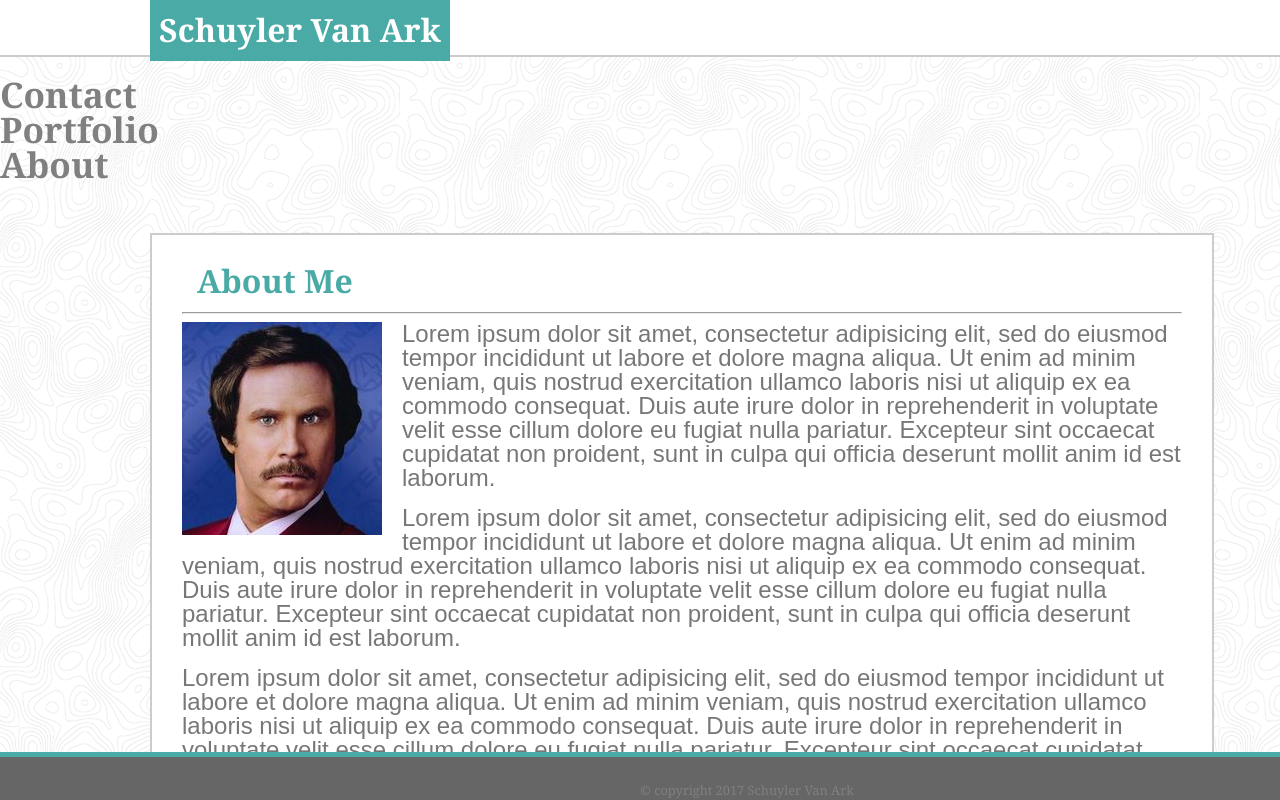
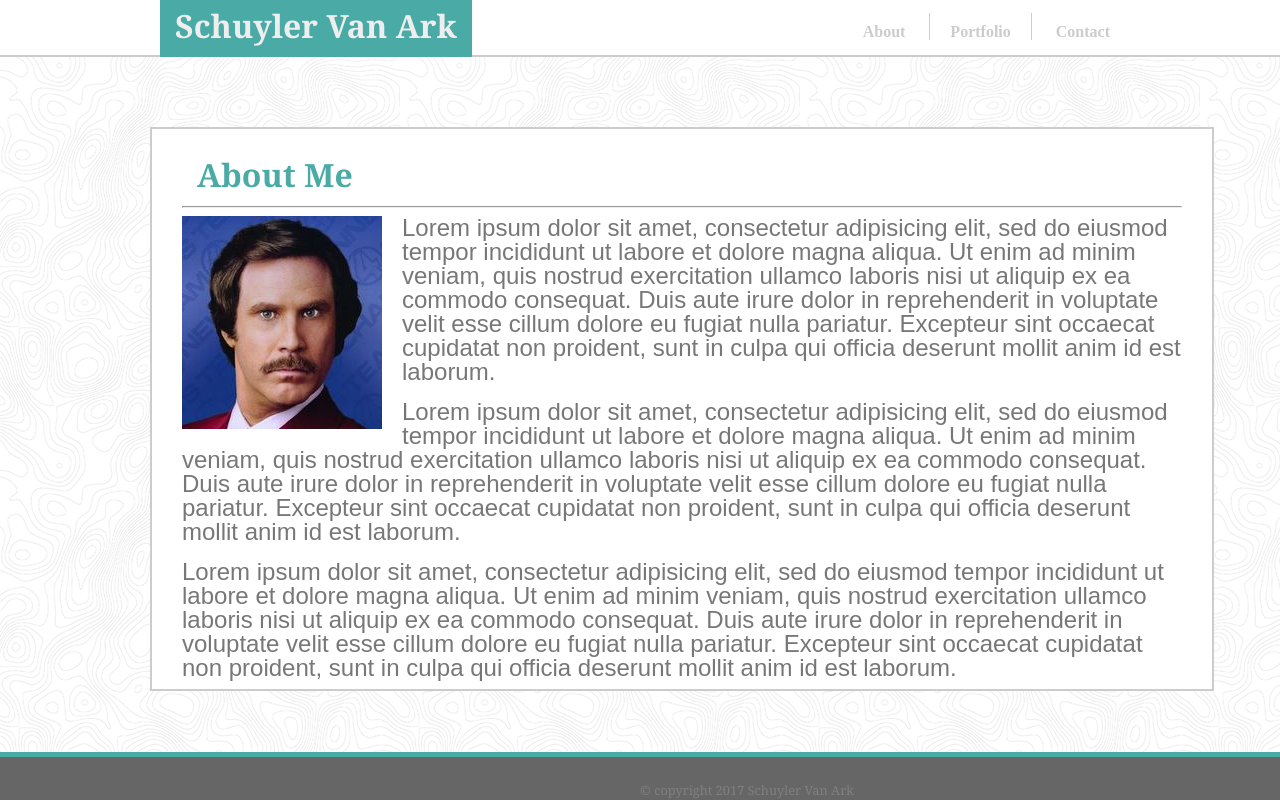
Before and after one commit to SkyVanArk/Responsive-Portfolio, a plain HTML site: page index.html in a window 1280 px wide. Shown: the top 800 px of the page. Drawn offline with Linux system fonts and the light colour scheme.

Commit message:
Header updates and logo href updates

```diff
--- a/assets/css/style.css
+++ b/assets/css/style.css
@@ -10,7 +10,7 @@
 h1 {
 	position: absolute;
 	background-color: #4aaaa5;
-	width: 300px;
+	/*width: 300px;*/
 	font-family: 'Georgia', Times, Times New Roman, serif;
 	font-size: 200%;
 	color: white;
@@ -18,7 +18,7 @@ h1 {
 	text-align: center;
 	padding-top: 14px;
 	padding-bottom: 15px;
-	margin-left: 150px;
+	/*margin-left: 150px;*/
 }
 
 h2 {
@@ -69,6 +69,8 @@ header{
 
 }
 
+
+
 div.mainHeader{
 	background-color: #ffffff;
 	border: none;
@@ -89,8 +91,15 @@ h1.headerName{
   	float: left;
 }
 
+
+
 .inline{
 	display: inline;
+}
+
+.standardFont{
+	color: #777777;
+	line-height: 150%;
 }
 
 .navBar{
@@ -104,17 +113,19 @@ a.navMenu{
   	top: 10%;
 }
 
+a.navMenu:link{
+  text-decoration: none;
+  font-weight: bold;
+  background-color: #fff;
+  color: #cccccc;
+  }
+
 a.border{
 	border-right: 1px solid;
   	border-left: 1px solid;
   	border-color: #cccccc;
   	padding-right: 20px;
   	padding-left: 20px;
-}
-
-.standardFont{
-	color: #777777;
-	line-height: 150%;
 }
 
 figure {
@@ -214,6 +225,10 @@ p {
 	width: 60px;
 	margin-left: 12px;
 	margin-right: 12px;
+}
+
+a.connectLink{
+	text-decoration: none;
 }
 
 footer {
--- a/index.html
+++ b/index.html
@@ -8,22 +8,18 @@
 </head>
 
 <body background="./assets/images/topography/topography.png">
-	<div class="Header">
-		<header>
-			<h1>Schuyler Van Ark</h1>
-		</header>
-		<div>
-			<div class="links">
-				<a href="./contact.html" style="text-decoration: none;"><h4>Contact</h4></a>
-			</div>
-			<div class="links borders">
-				<a href="./portfolio.html" style="text-decoration: none;" id="link"><h4>Portfolio</h4></a>
-			</div>
-			<div class="links">
-				<a href="./index.html" style="text-decoration: none;"><h4>About</h4></a>
+	<!-- <div class="Header"> -->
+	<header>
+		<div class="mainHeader">
+		    <h1 class="headerName inline">Schuyler Van Ark</h1>
+		    <div class="navBar">
+			    <a href="./index.html" class="standardFont navMenu inline">About</a>
+			    <a href="./portfolio.html" class="standardFont navMenu border inline">Portfolio</a>
+			    <a href="./contact.html" class="standardFont navMenu inline">Contact</a>
 			</div>
 		</div>
-	</div>
+	</header>
+	<!-- </div> -->
 	<div class="Main">
 		<div class="box-1">
 			<h2>About Me</h2><hr>
@@ -40,15 +36,15 @@
 			<h3 id="center">Connect With Me</h3>
 			<div>
 
-				<a href="https://stackoverflow.com/users/8580870/s-vanark?tab=profile" target="_blank">
+				<a href="https://stackoverflow.com/users/8580870/s-vanark?tab=profile" target="_blank" class="connectLink">
 					<img src="./assets/images/stackoverflow.png" class="connect" target="_blank">
 				</a>
 
-				<a href="https://www.linkedin.com/in/schuylervanark/" target="_blank">
+				<a href="https://www.linkedin.com/in/schuylervanark/" target="_blank" class="connectLink" class="connectLink">
 					<img src="./assets/images/linkedin.png" class="connect">
 				</a>
 
-				<a href="https://github.com/SkyVanArk" target="_blank">
+				<a href="https://github.com/SkyVanArk" target="_blank" class="connectLink">
 					<img src="./assets/images/github.png" class="connect">
 				</a>
 
```
Also changed, not shown: contact.html (+13 -17 lines), portfolio.html (+5 -3 lines). Lines whose indentation alone changed are shown as unchanged.
